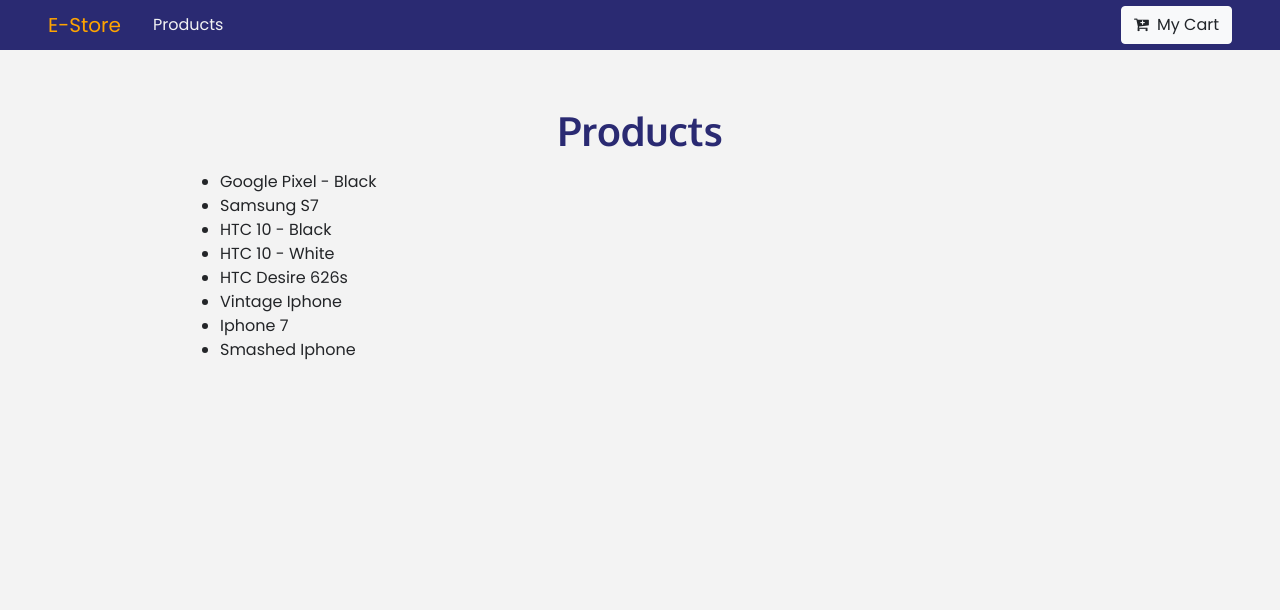
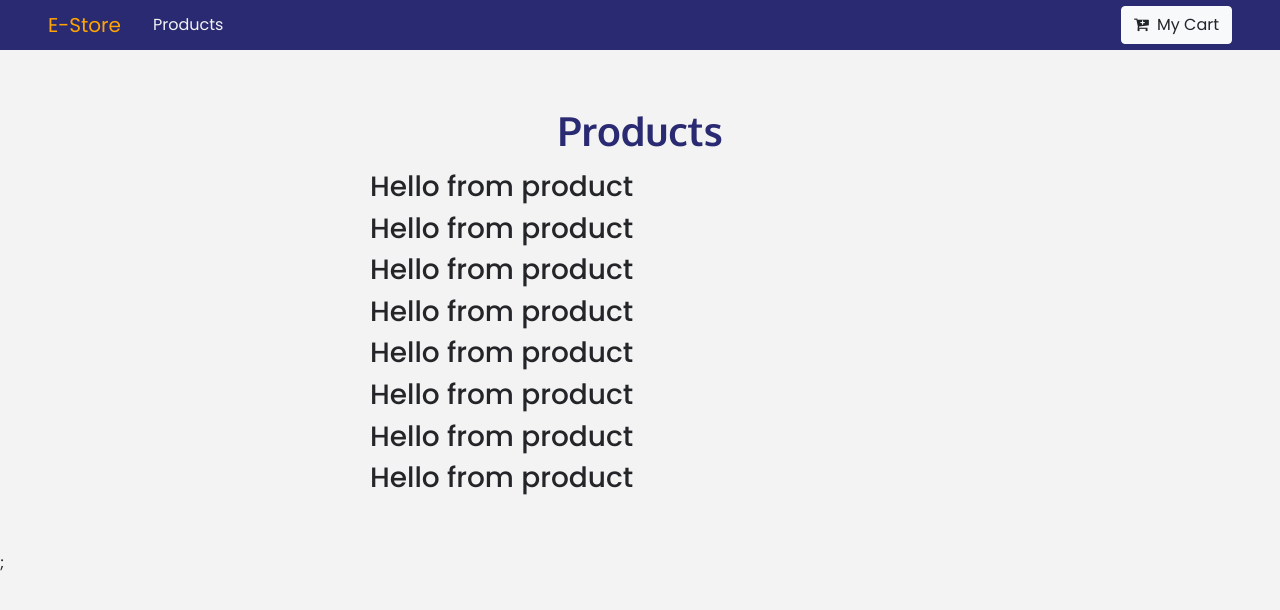
Before and after one commit to modeht/E-Store, a React (Create React App) app: page / in a window 1280 px wide. Shown: the top 610 px of the page. Built offline with nearby package versions, Linux system fonts and the light colour scheme.

Commit message:
passed products to product page via context

```diff
--- a/src/components/Details.js
+++ b/src/components/Details.js
@@ -1,5 +1,5 @@
 import React from 'react'
-import { Link } from 'react-router-dom'
+// import { Link } from 'react-router-dom'
 
 export default function Details() {
     return (
--- a/src/components/Product.js
+++ b/src/components/Product.js
@@ -1,5 +1,7 @@
 import React from 'react'
-
+import {ProductConsumer} from '../context';
+import {Link} from 'react-router-dom';
+import styled from 'styled-components';
 export default function Product() {
     return (
         <div>
--- a/src/components/ProductList.js
+++ b/src/components/ProductList.js
@@ -1,25 +1,29 @@
 import React from 'react'
 import Product from './Product';
 import Title from './Title';
-import {storeProducts} from '../data';
-import {useState, useEffect} from 'react';
+// import {useState, useEffect} from 'react';
+import {ProductConsumer} from '../context';
+
+
+
 
 export default function ProductList() {
-    let [products, setProducts] = useState([]);
-    useEffect(() => {
-        setProducts(storeProducts);
-    }, [products]);
     return (
         <div className="py-5">
             <div className="container">
                 <Title title="products"></Title>
                 <div className="row">
-                    <div className="col-10 mx-auto">
-                        <ul>
-                            {products.map(product => {
-                                return <li key={product.id}>{product.title}</li>
-                            })}
-                        </ul>
+                    <div className="col-6 mx-auto">
+                        <ProductConsumer>
+                            {
+                                (value) => {
+                                    return value.products.map(product => {
+                                        return <Product key={product.id} product={product}></Product>;
+                                        // return <li key={product.id}>{product.title}</li>
+                                    });
+                                }
+                            }
+                        </ProductConsumer>
                     </div>
                 </div>
             </div>
--- /dev/null
+++ b/src/context.js
@@ -0,0 +1,19 @@
+import React from 'react';
+import {useState} from 'react';
+import {detailProduct, storeProducts} from './data';
+const ProductContext = React.createContext();
+
+function ProductProvider(props) {
+    let [products, setProducts] = useState(storeProducts);
+    let [detailedProduct, setDetailProduct] = useState(detailProduct);
+
+    return (
+        <ProductContext.Provider value={{products,detailedProduct}}>
+            {props.children};
+        </ProductContext.Provider>
+    )
+}
+
+const ProductConsumer = ProductContext.Consumer;
+
+export {ProductProvider, ProductConsumer};
--- a/src/index.js
+++ b/src/index.js
@@ -4,12 +4,15 @@ import './index.css';
 import App from './App';
 import {BrowserRouter as Router} from 'react-router-dom'
 import * as serviceWorker from './serviceWorker';
+import {ProductProvider} from './context';
 
 ReactDOM.render(
   <React.StrictMode>
-    <Router>
-      <App />
-    </Router>
+    <ProductProvider>
+      <Router>
+        <App />
+      </Router>
+    </ProductProvider>
     </React.StrictMode>,
   document.getElementById('root')
 );
```
